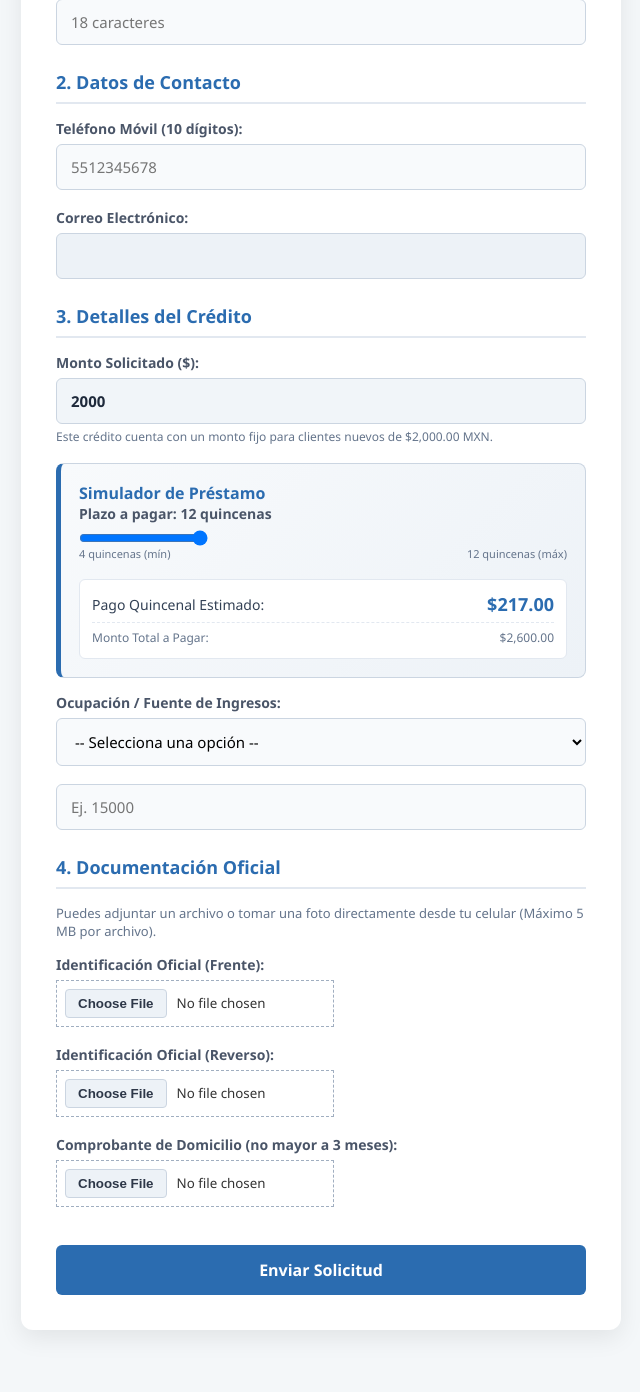
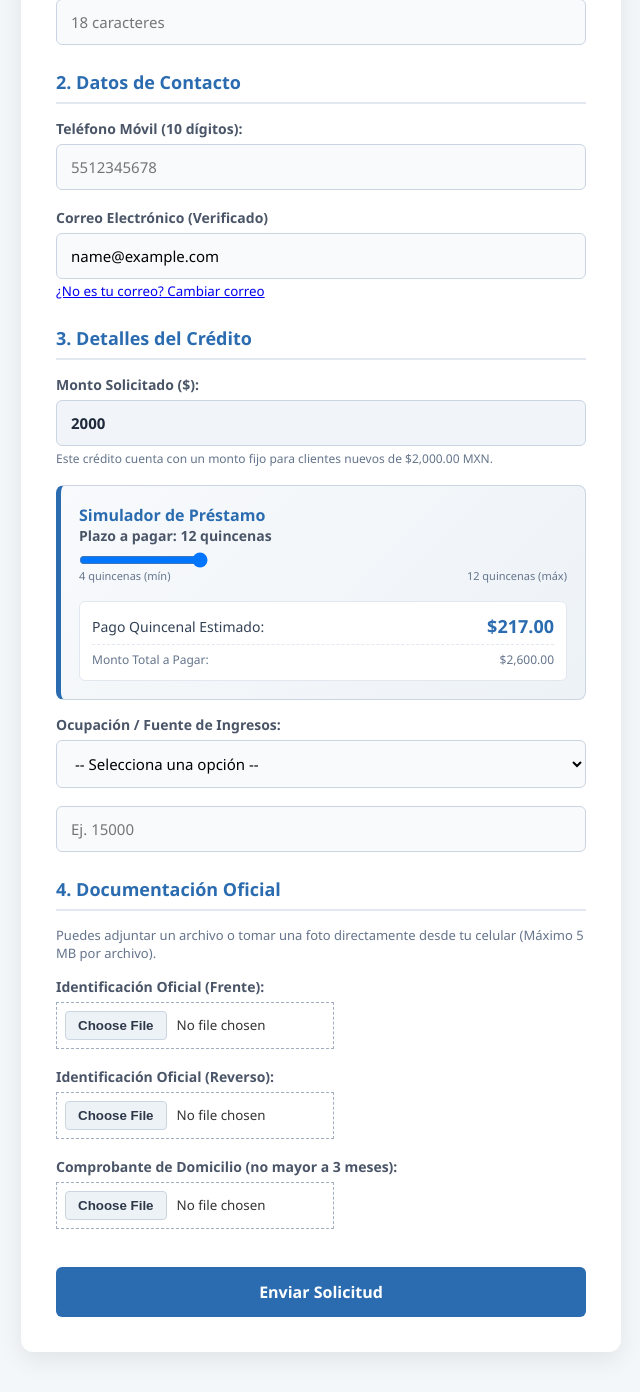
Before and after one commit to JossJLQH/formulario-credito, a Flask app: page /formulario in a window 1280 px wide. Shown: the part 690-2082 px from the top of the page, without its empty margins (319-959 px from the left). Before the commit the page ends 2023 px from the top, so only its background shows below. Run offline with Flask 3, Linux system fonts and the light colour scheme; the visitor is signed in with stand-in values (Sample User, id 1).

Commit message:
Algunos cambios más.

```diff
--- a/app.py
+++ b/app.py
@@ -204,6 +204,12 @@
 
     return redirect(url_for('mostrar_formulario'))
 
+# Permite al usuario cerrar la sesión de verificación y probar con otro correo
+@app.route('/reiniciar')
+def reiniciar():
+    session.clear()
+    return redirect(url_for('inicio'))
+
 
 # 4. Mostrar el formulario de solicitud protegido
 @app.route('/formulario')
--- a/templates/index.html
+++ b/templates/index.html
@@ -59,9 +59,10 @@
                 <input type="tel" id="telefono" name="telefono" placeholder="5512345678" pattern="[0-9]{10}" required>
             </div>
 
-            <div class="campo">
-                <label for="email">Correo Electrónico:</label>
-                <input type="email" name="email" value="{{ email_prellenado }}" readonly style="background-color: #edf2f7;">
+            <div class="form-group">
+                <label for="email">Correo Electrónico (Verificado)</label>
+                <input type="email" id="email" name="email" class="form-control" value="{{ email }}" readonly required>
+                <small><a href="/reiniciar">¿No es tu correo? Cambiar correo</a></small>
             </div>
 
             <!-- Bloque 3: Detalles del Crédito y Simulador -->
```
